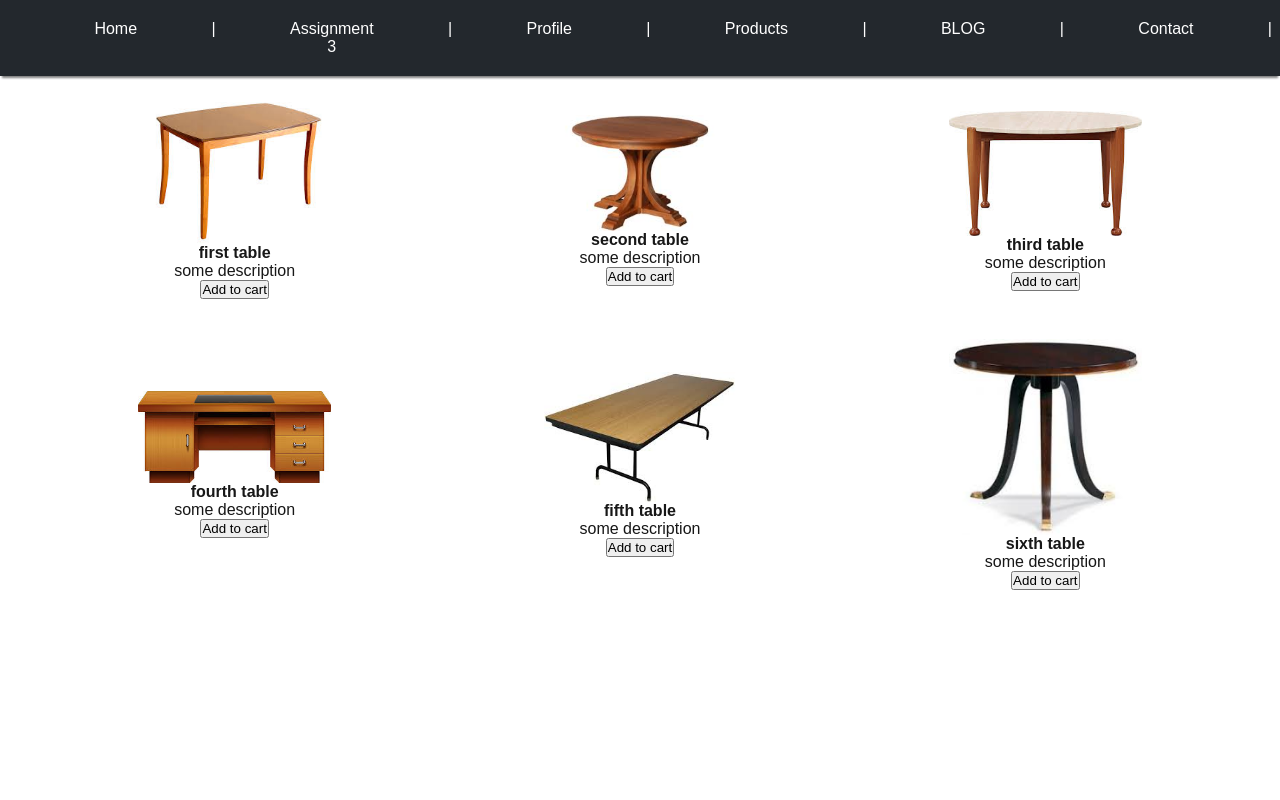
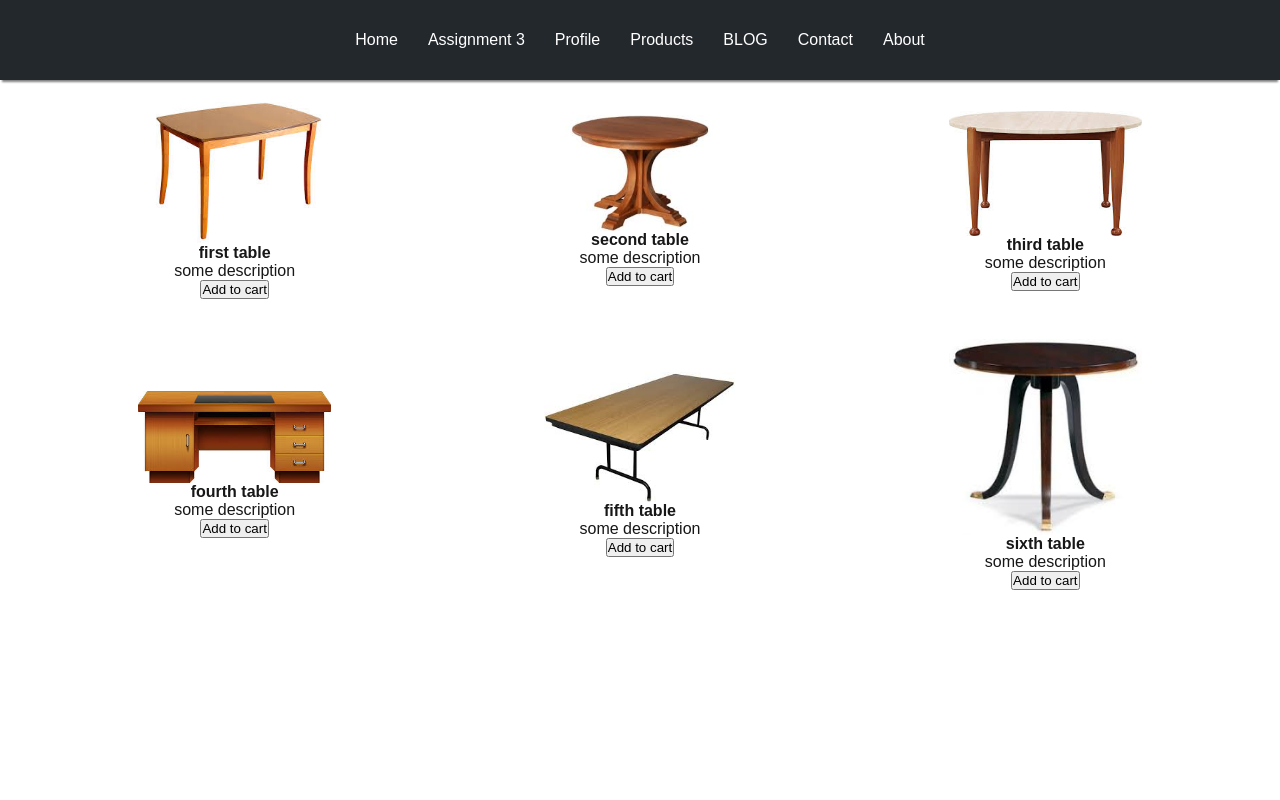
Before and after one commit to IrakliAmbroladze/tbc_x_usaid, a Next.js app: page / in a window 1280 px wide. Shown: the top 800 px of the page. Built offline with nearby package versions, Linux system fonts and the light colour scheme.

Commit message:
create and add header css

```diff
--- a/src/app/header/Header.jsx
+++ b/src/app/header/Header.jsx
@@ -1,15 +1,16 @@
+import './header.css'
 import Link from "next/link"
 
 export default function Header() {
   return (
-    <header>
+    <header className="header">
       <nav>
-        <Link href="/">Home</Link> |
-        <Link href="/assignement-3">Assignment 3</Link> |
-        <Link href="/profile">Profile</Link> |
-        <Link href="/products">Products</Link> |
-        <Link href="/blog">BLOG</Link> |
-        <Link href="/contact">Contact</Link> |
+        <Link href="/">Home</Link>
+        <Link href="/assignement-3">Assignment 3</Link>
+        <Link href="/profile">Profile</Link>
+        <Link href="/products">Products</Link>
+        <Link href="/blog">BLOG</Link>
+        <Link href="/contact">Contact</Link>
         <Link href="/about">About</Link>
       </nav>
 
--- /dev/null
+++ b/src/app/header/header.css
@@ -0,0 +1,32 @@
+.header {
+  background-color: rgb(35, 40, 45);
+  color: white;
+  text-align: center;
+  box-shadow: 0 4px 2px -2px gray;
+  height: 80px;
+  position: fixed;
+  top: 0;
+  width: 100%;
+  z-index: 1000;
+  display: flex;
+  justify-content: center;
+  align-items: center;
+}
+
+.header nav {
+  display: flex;
+  justify-content: center;
+  flex-wrap: wrap;
+  gap: 10px;
+}
+
+.header a{
+  color: white;
+  text-decoration: none;
+  transition: 0.3s;
+  padding: 10px;
+}
+
+.header a:hover {
+  color: rgb(199, 195, 195);
+}
```
